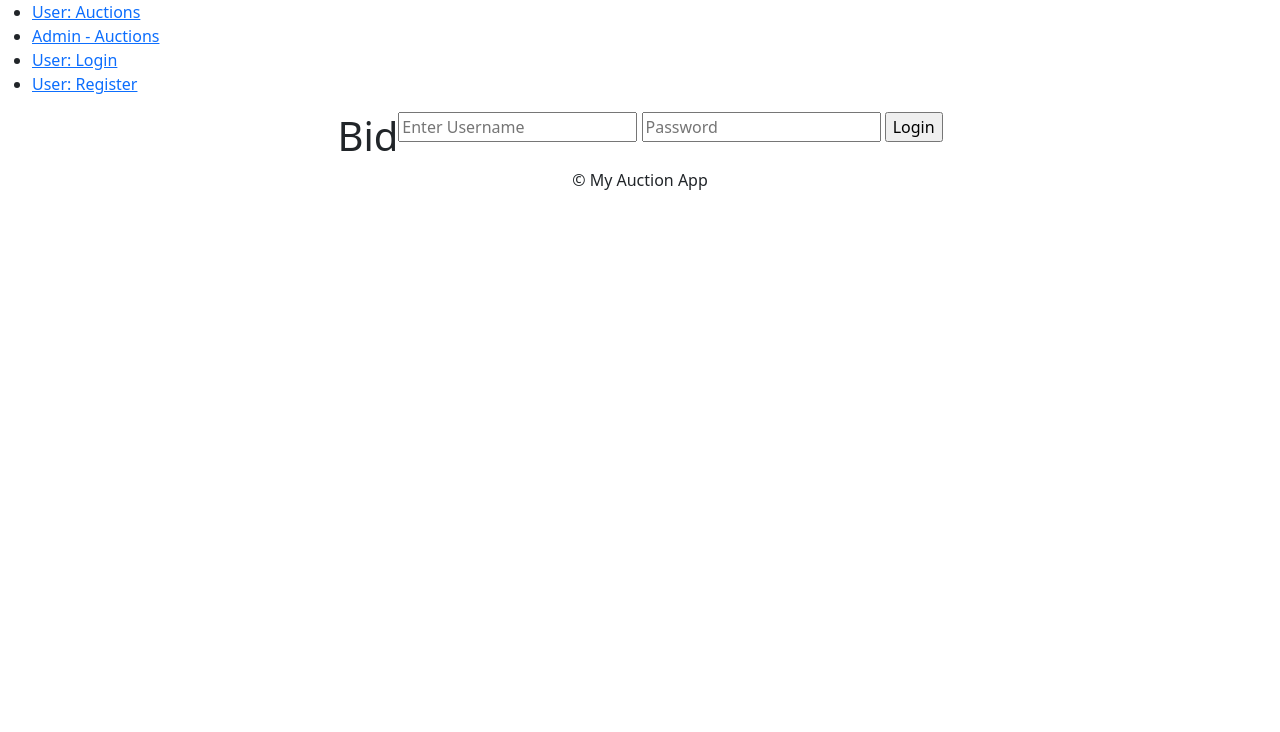
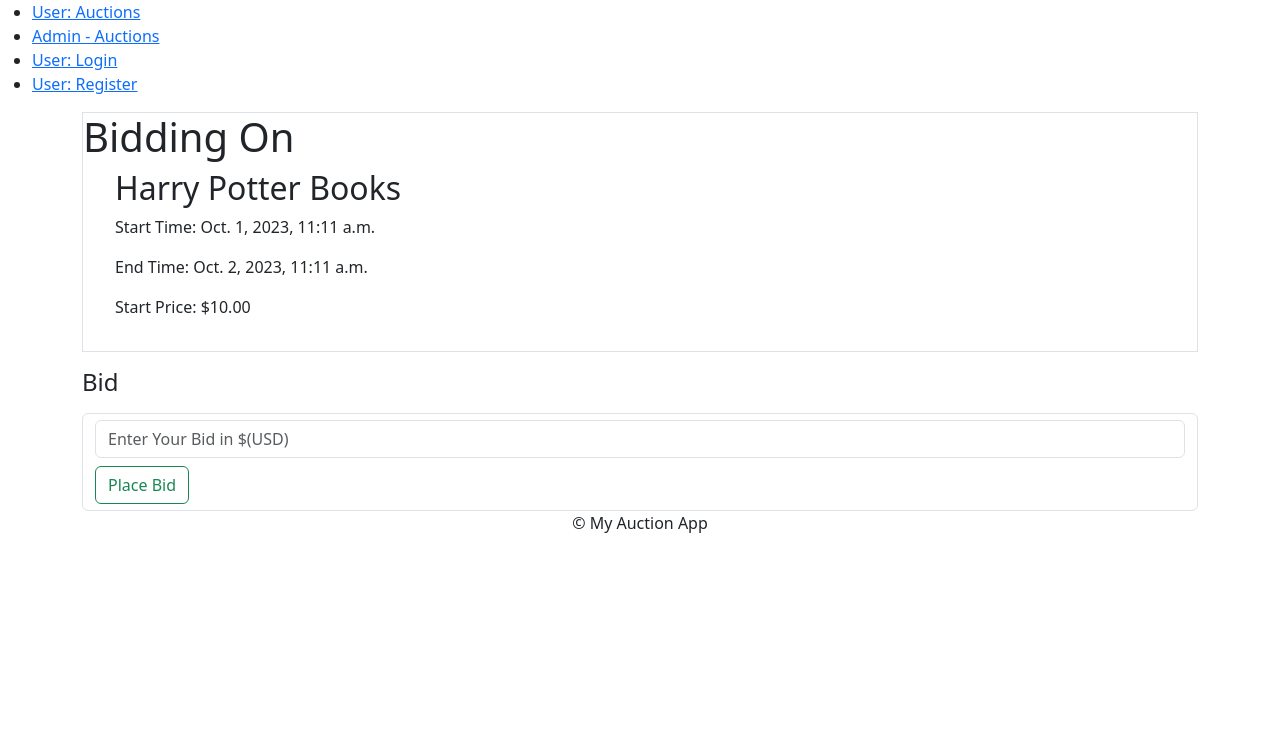
Before and after one commit to mojnomiya/seller-app, a Django app: template auction/templates/auction/placebid.html in a window 1280 px wide. Shown: the top 732 px of the page. Before the commit the page ends 190 px from the top, so only its background shows below. Run offline with Django 4.2, Linux system fonts and the light colour scheme; the template is opened without the code that fills it: values that come from a table or form of the project are taken from there, others are empty; data comes from the database, SQL or seed files in the repository; both versions use the stored data as it was after the commit.

Commit message:
Place Bid Feature Implemented

```diff
--- a/auction/templates/auction/index.html
+++ b/auction/templates/auction/index.html
@@ -33,7 +33,7 @@
                         </td>
                         {% if user.is_authenticated %}
                         <td>
-                            Place bid
+                            <a href="{% url 'place_bid' auction.id %}" class="btn btn-outline-success btn-sm">Bid</a>
                         </td>
                         {% endif %}
                     </tr>
--- a/auction/templates/auction/placebid.html
+++ b/auction/templates/auction/placebid.html
@@ -2,13 +2,30 @@
 {% block title %}Place Bid{% endblock %}
 
 {% block content %}
-<div class="d-flex justify-content-center">
-    <h1>Bid</h1>
-    <form action="" method="POST">
-        {% csrf_token %}
-        <input type="text" name="username" placeholder="Enter Username">
-        <input type="password" name="password" placeholder="Password">
-        <input type="submit" value="Login">
-    </form>
+<div class="border mb-3">
+    <h1>Bidding On</h1>
+    {% if message %}
+    <div class="alert alert-primary">{{message}}</div>
+    {% endif %}
+    <ul>
+
+        <li class="list-group">
+            <h2>{{ item.item_name }}</h2>
+            <p>Start Time: {{ item.start_time }}</p>
+            <p>End Time: {{ item.end_time }}</p>
+            <p>Start Price: ${{ item.start_price }}</p>
+        </li>
+
+    </ul>
+</div>
+<div class="">
+    <h4 class="mb-3">Bid</h4>
+    <div>
+        <form class="form-control" action="" method="POST">
+            {% csrf_token %}
+            <input class="form-control mb-2" type="number" name="bid_amount" placeholder="Enter Your Bid in $(USD)">
+            <input class="btn btn-outline-success" type="submit" value="Place Bid">
+        </form>
+    </div>
 </div>
 {% endblock %}
--- a/auction/urls.py
+++ b/auction/urls.py
@@ -7,4 +7,5 @@ urlpatterns = [
     path('register/', views.user_register, name='register'),
     path('login/', views.user_login, name='login'),
     path('logout/', views.logout_view, name='logout'),
+    path('place_bid/<int:item_id>', views.place_bid, name='place_bid'),
 ]
```
Also changed, not shown: auction/views.py (+15 -0 lines), db.sqlite3.
